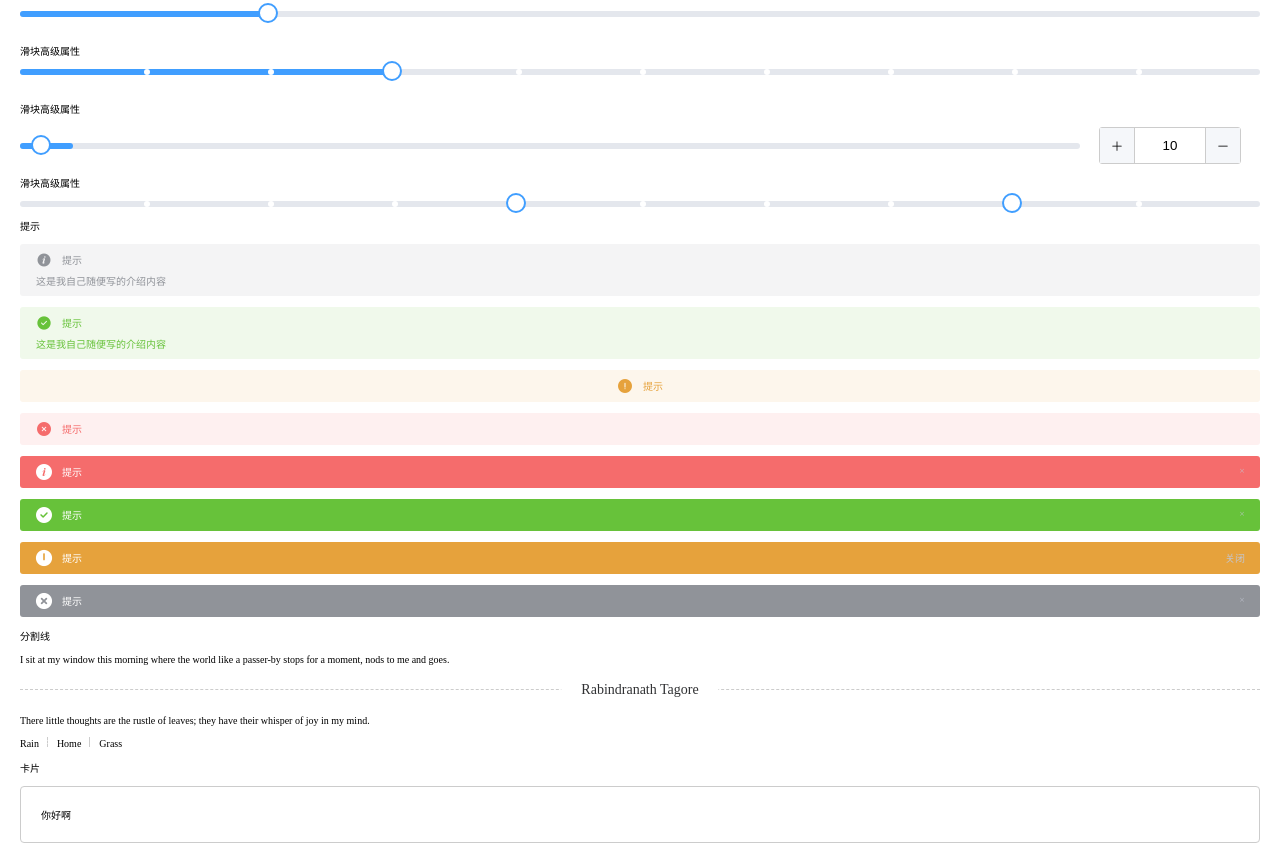
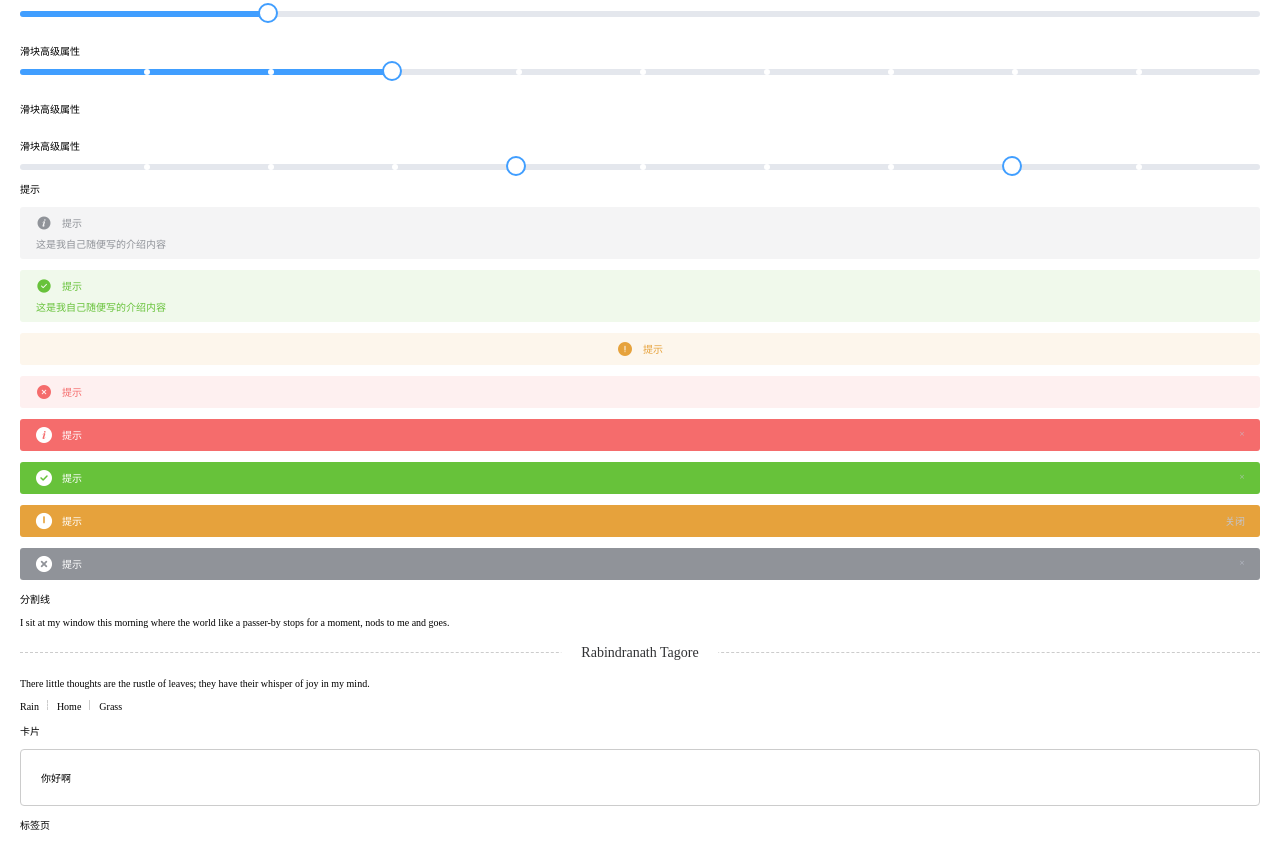
Before and after one commit to shengbenqiang/SComponent, a Vue app: page / in a window 1280 px wide. Shown: the part 1345-2190 px from the top of the page. Built offline with nearby package versions, Linux system fonts and the light colour scheme.

Commit message:
0.0.20 组件库开发；拖拽算法优化完毕；

```diff
--- a/src/App.vue
+++ b/src/App.vue
@@ -233,13 +233,13 @@
   <br>
   <div style="margin-top: 15px">滑块高级属性</div>
   <br>
-  <s-slider
-    v-model="sliderThree"
-    show-input
-    :step="10"
-    :mini="1"
-    :max="200"
-  />
+<!--  <s-slider-->
+<!--    v-model="sliderThree"-->
+<!--    show-input-->
+<!--    :step="10"-->
+<!--    :mini="1"-->
+<!--    :max="200"-->
+<!--  />-->
   <br>
   <div>滑块高级属性</div>
   <br>
--- a/src/components/SSlider/SSlider.vue
+++ b/src/components/SSlider/SSlider.vue
@@ -26,6 +26,7 @@
         :show-tooltip="showTooltip"
         :disabled="disabled"
         @ballMoveEnd="handleBallMoveEnd"
+        @update:model-value="updateFirst"
       />
       <s-slider-button
         v-if="range"
@@ -156,10 +157,9 @@ export default defineComponent({
         sliderSize.value = slider.value[`client${props.vertical ? 'Height' : 'Width'}`]
       }
     }
-    // @update:model-value="updateFirst"
-    // const updateFirst = (val) => {
-    //   firstValue.value = val
-    // }
+    const updateFirst = (val) => {
+      firstValue.value = val
+    }
 
     const lineClick = (event) => {
       console.log('单点击事件')
@@ -233,8 +233,8 @@ export default defineComponent({
       firstButton,
       secondValue,
       secondButton,
-      // updateFirst,
       lineClick,
+      updateFirst,
       handleBallMoveEnd
     }
   }
--- a/src/components/SSlider/SSliderButton.vue
+++ b/src/components/SSlider/SSliderButton.vue
@@ -131,7 +131,7 @@ export default defineComponent({
           diff = ((startPosition.value - currentY.value) / sliderSize.value) * 100
         } else {
           currentX.value = clientX
-          diff = ((currentX.value - startPosition.value) / sliderSize.value) * 100
+          diff = ((currentX.value - startX.value) / sliderSize.value) * 100
         }
         newPosition.value = startPosition.value + diff
         setPosition(newPosition.value)
```
